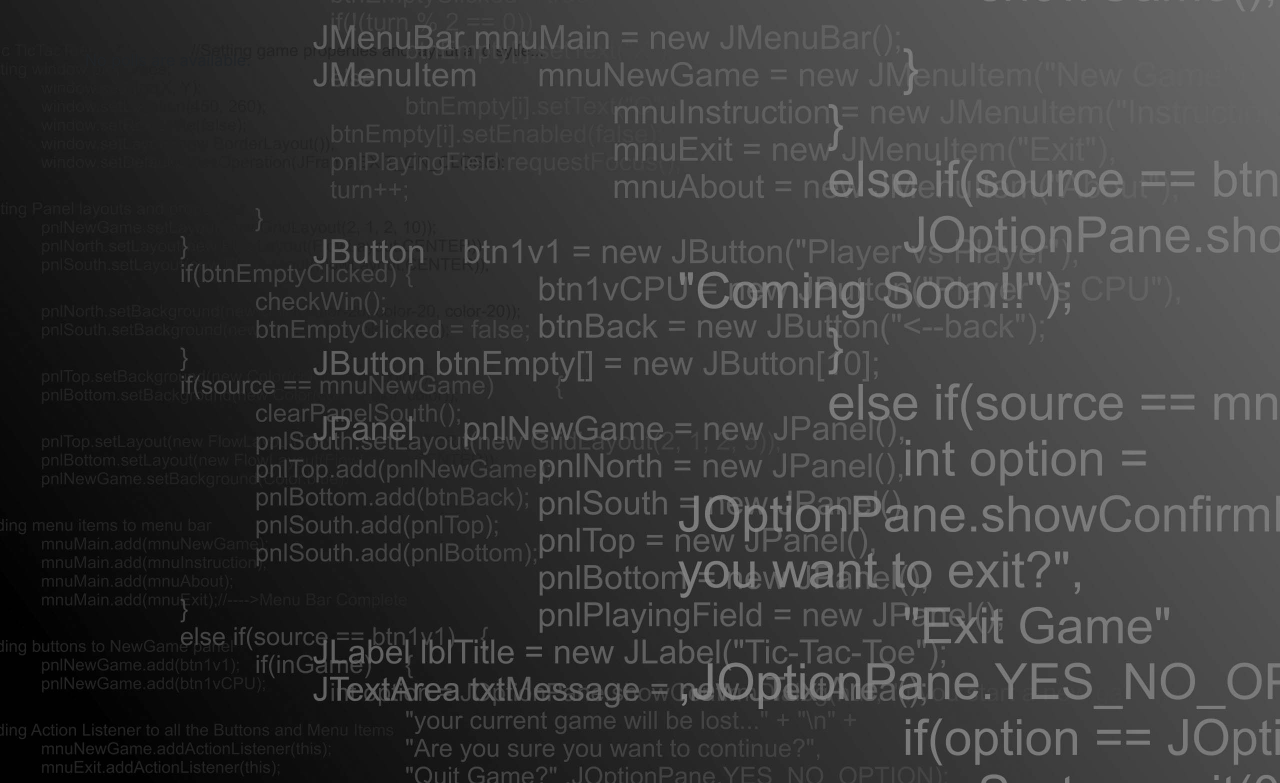
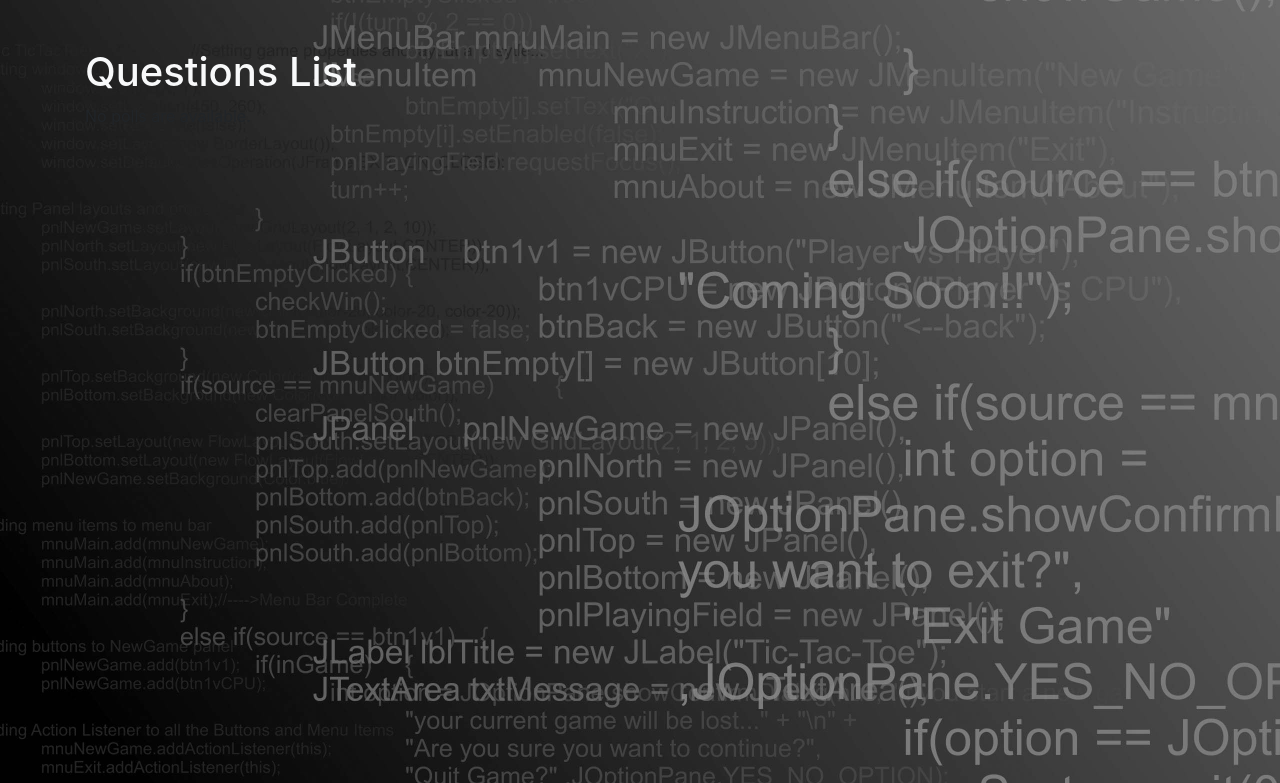
Before and after one commit to Sean-HL-Lin/Polls, a Django app: page /polls/ in a window 1280 px wide. Shown: the top 783 px of the page. Run offline with Django 3.2, Linux system fonts and the light colour scheme; data that the repository does not hold is empty; some libraries are stand-ins or nearby versions.

Commit message:
clean up code

```diff
--- a/polls/static/polls/style.css
+++ b/polls/static/polls/style.css
@@ -7,7 +7,7 @@ ul {
 }
 
 body {
-  background-image: url("images/background3.jpg");
+  background-image: url("images/background.jpg");
   background-size: cover;
   background-position: 50%;
   background-repeat: no-repeat;
--- a/polls/templates/polls/detail.html
+++ b/polls/templates/polls/detail.html
@@ -4,9 +4,7 @@
 
 <div class="container mt-5">
     <h1 class="text-light">{{ question.question_text }}</h1>
-
     {% if error_message %}<p class="text-warning"><strong>{{ error_message }}</strong></p>{% endif %}
-
     <form action="{% url 'polls:vote' question.id %}" method="post">
     {% csrf_token %}
     <div class="form-group">
--- a/polls/templates/polls/index.html
+++ b/polls/templates/polls/index.html
@@ -4,6 +4,7 @@
 
 
 <div class="container mt-5">
+  <h1 class="text-light">Questions List</h1>
   {% if latest_question_list %}
     <ul class="list-group list">
       {%  for question in latest_question_list %}
--- a/polls/templates/polls/results.html
+++ b/polls/templates/polls/results.html
@@ -4,13 +4,11 @@
 
 <div class="container mt-5">
     <h1 class="text-light">{{ question.question_text }}</h1>
-
     <ul class="list-group list">
     {% for choice in question.choice_set.all %}
         <li class="list-group-item">{{ choice.choice_text }} -- {{ choice.votes }} vote{{ choice.votes|pluralize }}</li>
     {% endfor %}
     </ul>
-
     <a class="mt-4 btn btn-secondary" href="{% url 'polls:detail' question.id %}">Vote again?</a>
     <div class="mt-4">
         <a class="mt-4 text-light" href="{% url 'polls:index' %}"> < Back to Question List</a>
```
Also changed, not shown: polls/static/polls/images/background.jpg (renamed from polls/static/polls/images/background3.jpg), polls/static/polls/images/background1.jpg (deleted), polls/static/polls/images/background2.jpg (deleted).
